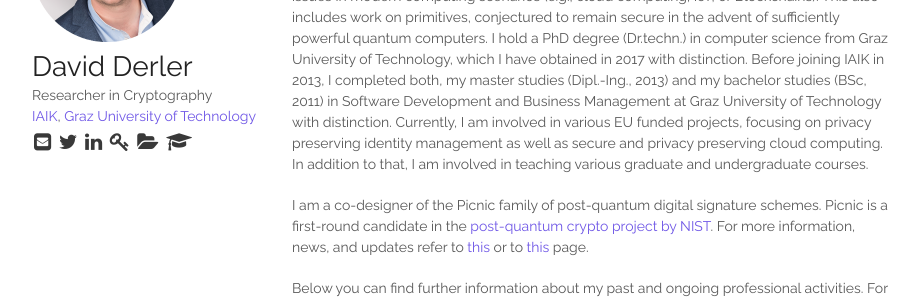
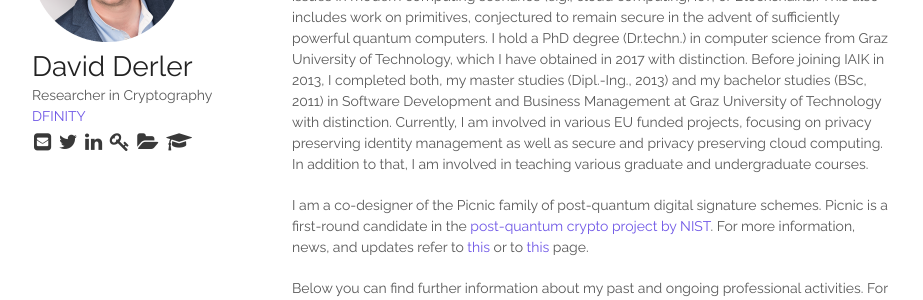
Before and after one commit to derlerd/derlerd.github.io, a Jekyll site: the page built from index.html, in a window 1280 px wide. Shown: the part 166-466 px from the top of the page, without its empty margins (178-1101 px from the left). Built offline with Jekyll 4.4.1, drawn with Linux system fonts in a browser that asks for light colours.

Commit message:
update affiliation

```diff
--- a/_config.yml
+++ b/_config.yml
@@ -7,10 +7,10 @@ author: David Derler
 authorimg: images/dd.png
 authoroccup: Researcher in Cryptography
 
-inst: IAIK
-insturl: http://www.iaik.tugraz.at
-uni: Graz University of Technology
-uniurl: http://www.tugraz.at
+inst: DFINITY
+insturl: https://www.dfinity.org
+# uni: Graz University of Technology
+# uniurl: http://www.tugraz.at
 
 vcard: 'mailto:cryptsec@derler.info'
 office: https://online.tugraz.at/tug_online/ris.einzelraum?raumkey=4944
--- a/_includes/header.html
+++ b/_includes/header.html
@@ -2,7 +2,7 @@
   <img src="{{site.authorimg}}" alt="{{site.author}}" width="150" />
   <h1>{{site.author}}</h1>
   <p class="occup">{{site.authoroccup}}</p>
-  <p class="affil"><a href="{{site.insturl}}">{{site.inst}}</a>, <a href="{{site.uniurl}}">{{site.uni}}</a></p>
+  <p class="affil"><a href="{{site.insturl}}">{{site.inst}}</a><!--, <a href="{{site.uniurl}}">{{site.uni}}</a>--></p>
   <ul class="extlinks">
     <li><a href="{{site.vcard}}"><i class="fa fa-envelope-square"></i></a></li>
     <li><a href="https://twitter.com/{{site.twitter}}" target="_blank"><i class="fa fa-twitter"></i></a></li>
```
